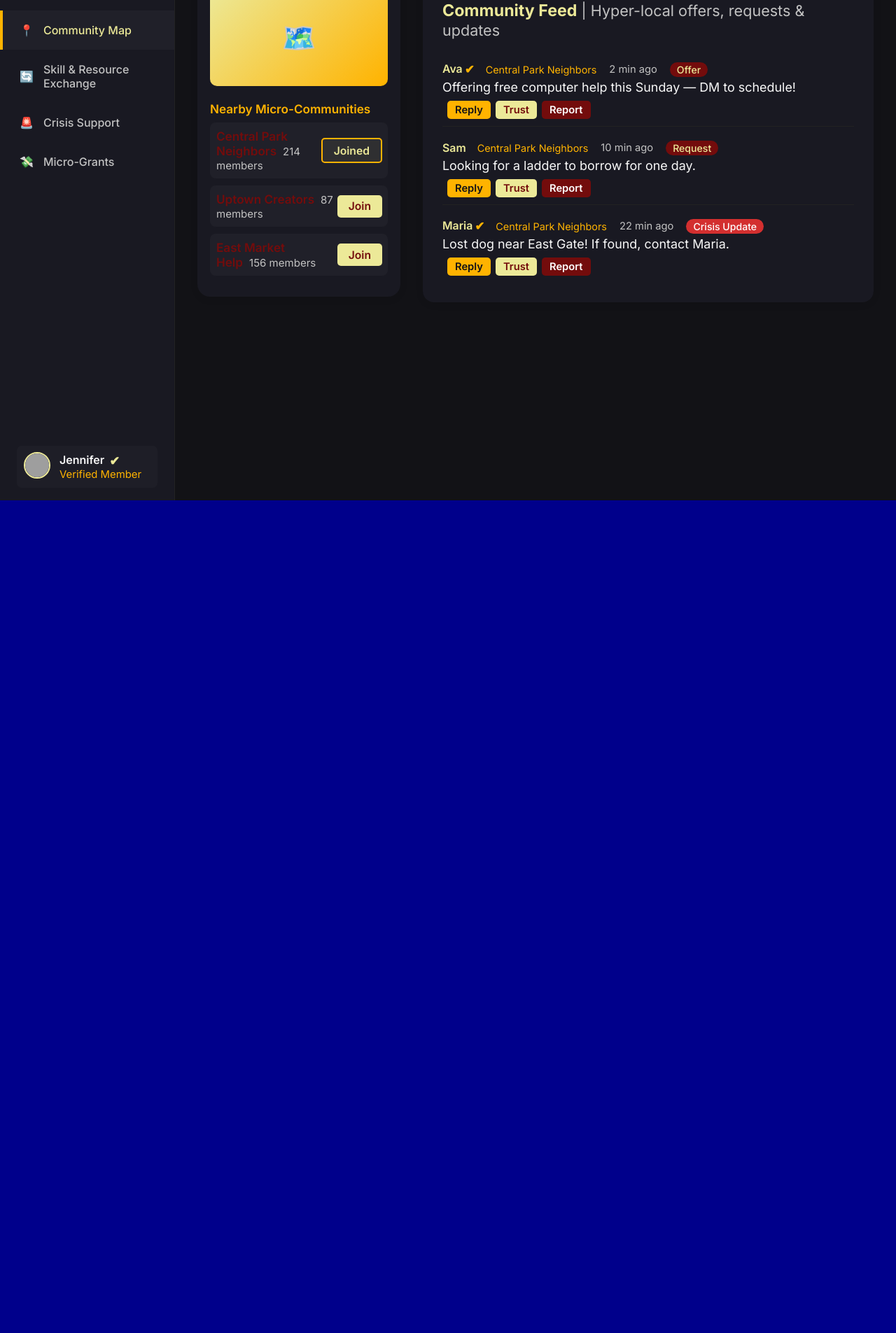
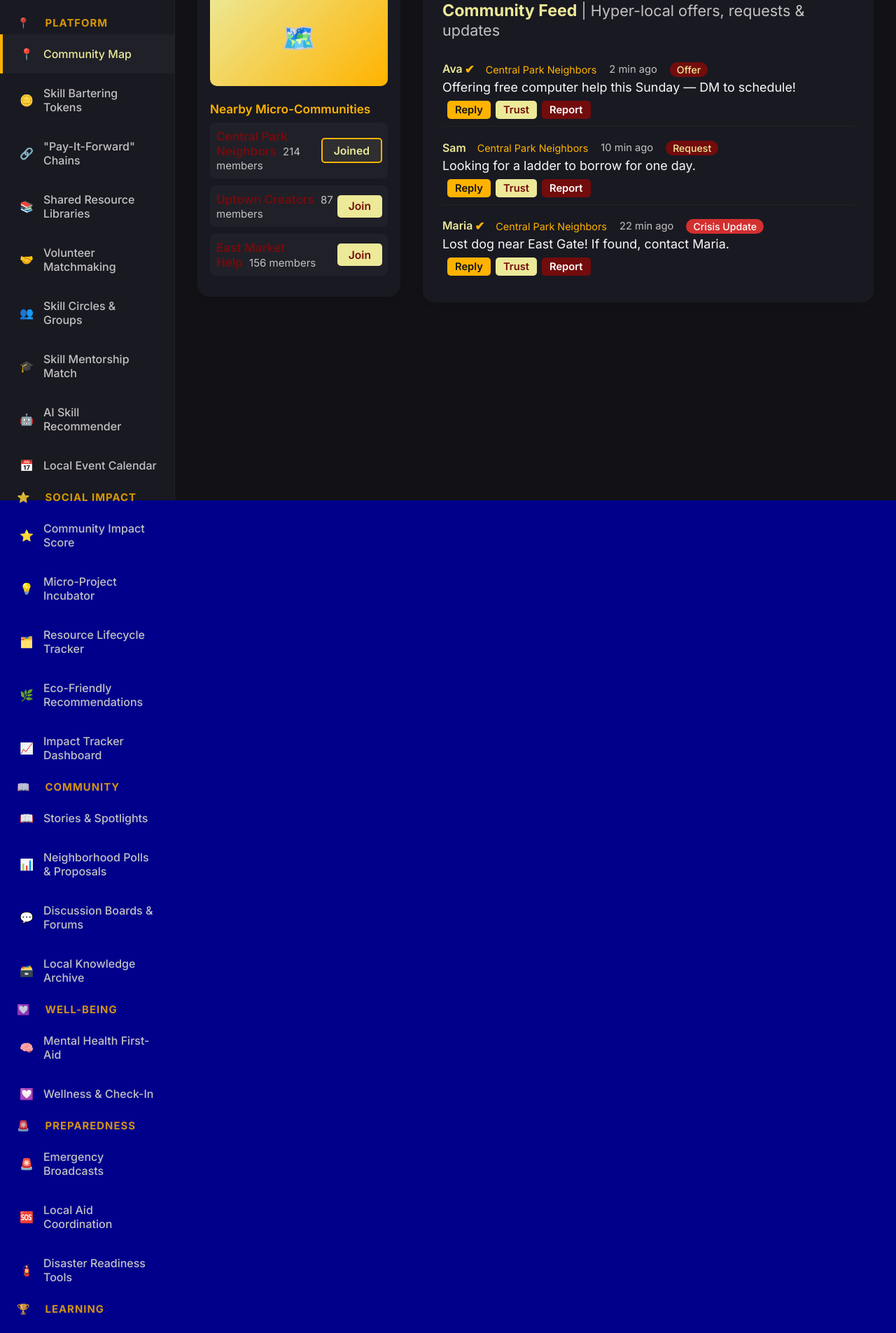
Before and after one commit to Workflow-Manager-admin/locallink-hub-34054-88228803, a React (Create React App) app in the folder local_link_hub/: page / in a window 1280 px wide. Shown: the part 85-1990 px from the top of the page at 70% size. Before the commit the page ends 800 px from the top, so only its background shows below. Built offline with nearby package versions, Linux system fonts and the light colour scheme; grey boxes are pictures that could not be loaded; the HTML template or start-up script is replaced by a standard one.

Commit message:
Auto-commit: Changes as of 2025-06-06T11:31:46.181764+00:00

```diff
--- a/local_link_hub/src/MainContainer.js
+++ b/local_link_hub/src/MainContainer.js
@@ -45,6 +45,57 @@ function MainContainer() {
 
   // PUBLIC_INTERFACE
   function Sidebar() {
+    // Helper: section header for navigation grouping
+    function SectionHeader({ icon, text }) {
+      return (
+        <li style={{
+          padding: '9px 24px 7px 24px',
+          color: 'var(--llh-accent)',
+          fontWeight: 700,
+          textTransform: 'uppercase',
+          fontSize: '0.93em',
+          letterSpacing: '1px',
+          opacity: 0.82,
+          borderLeft: 'none',
+          cursor: 'default',
+        }}>
+          <span style={{ marginRight: 7 }}>{icon}</span>
+          {text}
+        </li>
+      );
+    }
+
+    // Icon map for consistent emoji/ASCII notation
+    const icons = {
+      map: '📍',
+      token: '🪙',
+      payitforward: '🔗',
+      crisis: '🚨',
+      aid: '🆘',
+      tracker: '🗂️',
+      eco: '🌿',
+      incubator: '💡',
+      score: '⭐',
+      challenge: '🏆',
+      stories: '📖',
+      polls: '📊',
+      library: '📚',
+      match: '🤝',
+      circles: '👥',
+      calendar: '📅',
+      forum: '💬',
+      mental: '🧠',
+      wellness: '💟',
+      archive: '🗃️',
+      mentorship: '🎓',
+      multi: '🌐',
+      access: '♿',
+      ai: '🤖',
+      dashboard: '📈',
+      disaster: '🧯',
+      grants: '💸',
+    };
+
     return (
       <aside className="sidebar">
         <div className="sidebar-brand">
@@ -55,41 +106,209 @@ function MainContainer() {
         </div>
         <nav>
           <ul>
+            {/* Core Platform */}
+            <SectionHeader icon={icons.map} text="Platform" />
             <li
               className={activeTab === "dashboard" ? "active" : ""}
               onClick={() => setActiveTab("dashboard")}
             >
-              <span role="img" aria-label="map">
-                📍
-              </span>
+              <span role="img" aria-label="map">{icons.map}</span>
               <span>Community Map</span>
             </li>
             <li
               className={activeTab === "exchange" ? "active" : ""}
               onClick={() => setActiveTab("exchange")}
             >
-              <span role="img" aria-label="exchange">
-                🔄
-              </span>
-              <span>Skill & Resource Exchange</span>
+              <span role="img" aria-label="token">{icons.token}</span>
+              <span>Skill Bartering Tokens</span>
             </li>
+            <li
+              className={activeTab === "payitforward" ? "active" : ""}
+              onClick={() => setActiveTab("payitforward")}
+            >
+              <span role="img" aria-label="payitforward">{icons.payitforward}</span>
+              <span>"Pay-It-Forward" Chains</span>
+            </li>
+            <li
+              className={activeTab === "resourceLibrary" ? "active" : ""}
+              onClick={() => setActiveTab("resourceLibrary")}
+            >
+              <span role="img" aria-label="library">{icons.library}</span>
+              <span>Shared Resource Libraries</span>
+            </li>
+            <li
+              className={activeTab === "exchangeMatch" ? "active" : ""}
+              onClick={() => setActiveTab("exchangeMatch")}
+            >
+              <span role="img" aria-label="match">{icons.match}</span>
+              <span>Volunteer Matchmaking</span>
+            </li>
+            <li
+              className={activeTab === "skillCircles" ? "active" : ""}
+              onClick={() => setActiveTab("skillCircles")}
+            >
+              <span role="img" aria-label="circles">{icons.circles}</span>
+              <span>Skill Circles & Groups</span>
+            </li>
+            <li
+              className={activeTab === "mentorship" ? "active" : ""}
+              onClick={() => setActiveTab("mentorship")}
+            >
+              <span role="img" aria-label="mentorship">{icons.mentorship}</span>
+              <span>Skill Mentorship Match</span>
+            </li>
+            <li
+              className={activeTab === "aiSkill" ? "active" : ""}
+              onClick={() => setActiveTab("aiSkill")}
+            >
+              <span role="img" aria-label="AI-predict">{icons.ai}</span>
+              <span>AI Skill Recommender</span>
+            </li>
+	    <li
+              className={activeTab === "calendar" ? "active" : ""}
+              onClick={() => setActiveTab("calendar")}
+            >
+              <span role="img" aria-label="calendar">{icons.calendar}</span>
+              <span>Local Event Calendar</span>
+            </li>
+            {/* Social Impact Group */}
+            <SectionHeader icon={icons.score} text="Social Impact" />
+            <li
+              className={activeTab === "impactScore" ? "active" : ""}
+              onClick={() => setActiveTab("impactScore")}
+            >
+              <span role="img" aria-label="impact-score">{icons.score}</span>
+              <span>Community Impact Score</span>
+            </li>
+            <li
+              className={activeTab === "incubator" ? "active" : ""}
+              onClick={() => setActiveTab("incubator")}
+            >
+              <span role="img" aria-label="incubator">{icons.incubator}</span>
+              <span>Micro-Project Incubator</span>
+            </li>
+            <li
+              className={activeTab === "tracker" ? "active" : ""}
+              onClick={() => setActiveTab("tracker")}
+            >
+              <span role="img" aria-label="tracker">{icons.tracker}</span>
+              <span>Resource Lifecycle Tracker</span>
+            </li>
+            <li
+              className={activeTab === "eco" ? "active" : ""}
+              onClick={() => setActiveTab("eco")}
+            >
+              <span role="img" aria-label="eco">{icons.eco}</span>
+              <span>Eco-Friendly Recommendations</span>
+            </li>
+            <li
+              className={activeTab === "dashboardImpact" ? "active" : ""}
+              onClick={() => setActiveTab("dashboardImpact")}
+            >
+              <span role="img" aria-label="dashboard">{icons.dashboard}</span>
+              <span>Impact Tracker Dashboard</span>
+            </li>
+            {/* Community Life Group */}
+            <SectionHeader icon={icons.stories} text="Community" />
+            <li
+              className={activeTab === "stories" ? "active" : ""}
+              onClick={() => setActiveTab("stories")}
+            >
+              <span role="img" aria-label="stories">{icons.stories}</span>
+              <span>Stories & Spotlights</span>
+            </li>
+            <li
+              className={activeTab === "polls" ? "active" : ""}
+              onClick={() => setActiveTab("polls")}
+            >
+              <span role="img" aria-label="polls">{icons.polls}</span>
+              <span>Neighborhood Polls & Proposals</span>
+            </li>
+            <li
+              className={activeTab === "boards" ? "active" : ""}
+              onClick={() => setActiveTab("boards")}
+            >
+              <span role="img" aria-label="forum">{icons.forum}</span>
+              <span>Discussion Boards & Forums</span>
+            </li>
+            <li
+              className={activeTab === "knowledge" ? "active" : ""}
+              onClick={() => setActiveTab("knowledge")}
+            >
+              <span role="img" aria-label="archive">{icons.archive}</span>
+              <span>Local Knowledge Archive</span>
+            </li>
+            {/* Well-being Group */}
+            <SectionHeader icon={icons.wellness} text="Well-being" />
+            <li
+              className={activeTab === "mentalHealth" ? "active" : ""}
+              onClick={() => setActiveTab("mentalHealth")}
+            >
+              <span role="img" aria-label="mental-health">{icons.mental}</span>
+              <span>Mental Health First-Aid</span>
+            </li>
+            <li
+              className={activeTab === "wellness" ? "active" : ""}
+              onClick={() => setActiveTab("wellness")}
+            >
+              <span role="img" aria-label="wellness">{icons.wellness}</span>
+              <span>Wellness & Check-In</span>
+            </li>
+            {/* Preparedness and Support */}
+            <SectionHeader icon={icons.crisis} text="Preparedness" />
             <li
               className={activeTab === "crisis" ? "active" : ""}
               onClick={() => setActiveTab("crisis")}
             >
-              <span role="img" aria-label="crisis">
-                🚨
-              </span>
-              <span>Crisis Support</span>
+              <span role="img" aria-label="crisis">{icons.crisis}</span>
+              <span>Emergency Broadcasts</span>
             </li>
+            <li
+              className={activeTab === "aid" ? "active" : ""}
+              onClick={() => setActiveTab("aid")}
+            >
+              <span role="img" aria-label="aid">{icons.aid}</span>
+              <span>Local Aid Coordination</span>
+            </li>
+            <li
+              className={activeTab === "disaster" ? "active" : ""}
+              onClick={() => setActiveTab("disaster")}
+            >
+              <span role="img" aria-label="disaster">{icons.disaster}</span>
+              <span>Disaster Readiness Tools</span>
+            </li>
+            {/* Learning & Growth */}
+            <SectionHeader icon={icons.challenge} text="Learning" />
+            <li
+              className={activeTab === "challenges" ? "active" : ""}
+              onClick={() => setActiveTab("challenges")}
+            >
+              <span role="img" aria-label="challenge">{icons.challenge}</span>
+              <span>Skill-Up Challenges</span>
+            </li>
+            {/* Grants */}
+            <SectionHeader icon={icons.grants} text="Grants & Access" />
             <li
               className={activeTab === "grants" ? "active" : ""}
               onClick={() => setActiveTab("grants")}
             >
-              <span role="img" aria-label="grants">
-                💸
-              </span>
+              <span role="img" aria-label="grants">{icons.grants}</span>
               <span>Micro-Grants</span>
+            </li>
+            {/* Inclusion */}
+            <li
+              className={activeTab === "multilingual" ? "active" : ""}
+              onClick={() => setActiveTab("multilingual")}
+            >
+              <span role="img" aria-label="multilingual">{icons.multi}</span>
+              <span>Multilingual Support</span>
+            </li>
+            <li
+              className={activeTab === "accessibility" ? "active" : ""}
+              onClick={() => setActiveTab("accessibility")}
+            >
+              <span role="img" aria-label="access">{icons.access}</span>
+              <span>Accessibility First</span>
             </li>
           </ul>
         </nav>
```
Also changed, not shown: 1 other file (tests, documents, lock files or other folders).
